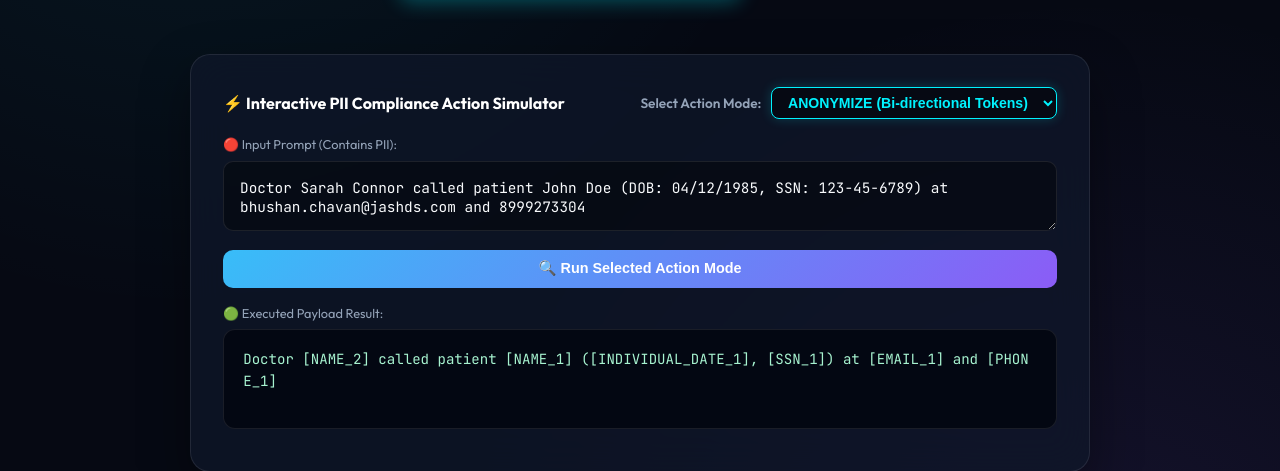
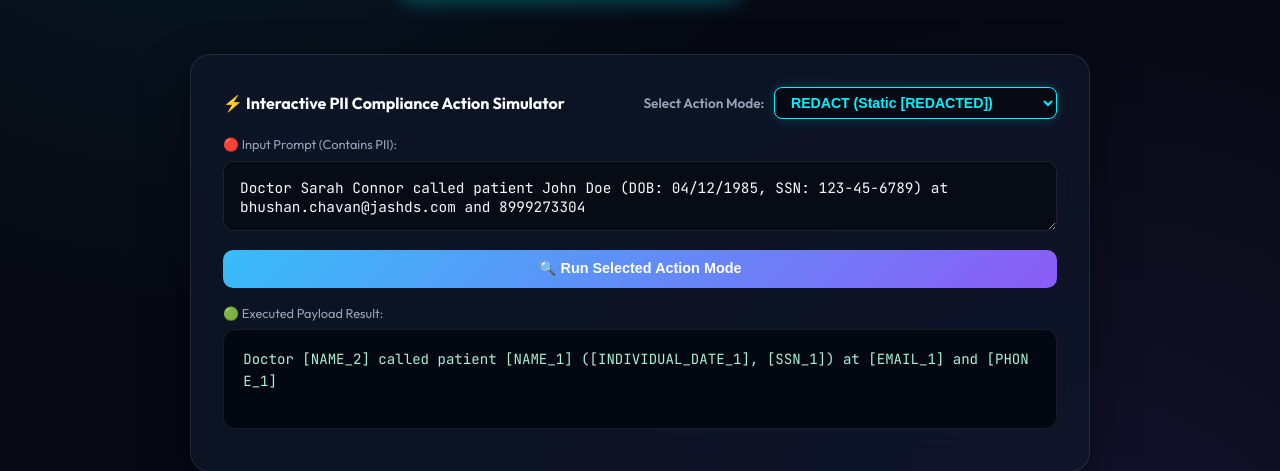
Before and after one commit to Shraddhal11/LLM-Guardrail, a FastAPI app: template pii_proxy/templates/index.html in a window 1280 px wide. Shown: the part 524-995 px from the top of the page. Run offline with FastAPI, Linux system fonts and the light colour scheme; the template is opened without the code that fills it, so the values that code supplies are empty.

Commit message:
feat(policy): scope compliance action modes to exactly 4 supported options (REDACT, BLOCK, HASH, LOG_ONLY)

```diff
--- a/pii_proxy/config.py
+++ b/pii_proxy/config.py
@@ -15,7 +15,7 @@ class Config:
         self.HOST: str = os.getenv("HOST", "0.0.0.0")
         self.PORT: int = int(os.getenv("PORT", "8000"))
 
-        self._pii_action_mode: str = os.getenv("PII_ACTION_MODE", "ANONYMIZE")
+        self._pii_action_mode: str = os.getenv("PII_ACTION_MODE", "REDACT")
         self.DEANONYMIZE_OUTPUT: bool = os.getenv("DEANONYMIZE_OUTPUT", "true").lower() == "true"
         self.ENABLE_AUDIT_LOG: bool = os.getenv("ENABLE_AUDIT_LOG", "true").lower() == "true"
 
--- a/pii_proxy/main.py
+++ b/pii_proxy/main.py
@@ -56,7 +56,7 @@ anonymizer = PIIAnonymizer(detector=detector)
 
 class TestInspectRequest(BaseModel):
     prompt: str
-    mode: Optional[str] = "ANONYMIZE"
+    mode: Optional[str] = "REDACT"
     user_id: Optional[str] = "user_demo"
 
 class UserSyncRequest(BaseModel):
@@ -323,7 +323,7 @@ async def admin_activity(limit: int = 50, violations_only: bool = False, admin:
 class UserActionModeRequest(BaseModel):
     mode: Optional[str] = None
 
-VALID_MODES = {"ANONYMIZE", "REDACT", "HASH", "BLOCK", "LOG_ONLY"}
+VALID_MODES = {"REDACT", "BLOCK", "HASH", "LOG_ONLY"}
 
 @app.put("/api/users/{user_uuid}/action-mode")
 async def set_user_action_mode(user_uuid: str, req: UserActionModeRequest, user: DBUser = Depends(get_current_user)):
@@ -629,7 +629,7 @@ async def test_inspect(req: TestInspectRequest, request: Request, user: DBUser =
     """Inspect and anonymize a prompt. The event is recorded against the signed-in user."""
     vault = PIISessionVault()
     start_time = time.time()
-    mode = req.mode or "ANONYMIZE"
+    mode = req.mode or "REDACT"
 
     try:
         anon_text, matches = anonymizer.process_text(req.prompt, vault, mode=mode)
@@ -771,7 +771,7 @@ async def get_action_mode():
 
 @app.post("/api/config/action-mode")
 async def update_action_mode(req: ConfigUpdateModeRequest):
-    valid_modes = ["ANONYMIZE", "REDACT", "HASH", "BLOCK", "LOG_ONLY"]
+    valid_modes = ["REDACT", "BLOCK", "HASH", "LOG_ONLY"]
     mode = req.mode.upper()
     if mode not in valid_modes:
         raise HTTPException(status_code=400, detail=f"Invalid action mode. Must be one of {valid_modes}")
--- a/pii_proxy/templates/index.html
+++ b/pii_proxy/templates/index.html
@@ -463,7 +463,7 @@
                 </div>
                 <div>
                     <div style="font-size:0.75rem; color:var(--text-secondary);">ACTION MODE</div>
-                    <div style="font-size:1.1rem; font-weight:700; color:#d8b4fe;" id="detail-action-mode">ANONYMIZE</div>
+                    <div style="font-size:1.1rem; font-weight:700; color:#d8b4fe;" id="detail-action-mode">REDACT</div>
                 </div>
                 <div>
                     <div style="font-size:0.75rem; color:var(--text-secondary);">MODEL</div>
@@ -550,10 +550,9 @@
                 <div style="display:flex; align-items:center; gap:0.6rem;">
                     <span style="font-size:0.85rem; color:var(--text-secondary);">Select Action Mode:</span>
                     <select id="landingActionMode" onchange="updateGlobalActionMode(this.value)" style="background:#060913; border:1px solid var(--accent-cyan); color:#00f2fe; border-radius:8px; padding:6px 12px; font-weight:700; font-size:0.88rem; outline:none; cursor:pointer; box-shadow:0 0 12px rgba(0,242,254,0.2);">
-                        <option value="ANONYMIZE" selected>ANONYMIZE (Bi-directional Tokens)</option>
-                        <option value="REDACT">REDACT (Static [REDACTED])</option>
+                        <option value="REDACT" selected>REDACT (Static [REDACTED])</option>
+                        <option value="BLOCK">BLOCK (Strict Reject - HTTP 400)</option>
                         <option value="HASH">HASH (Cryptographic SHA-256)</option>
-                        <option value="BLOCK">BLOCK (Strict Reject - HTTP 400)</option>
                         <option value="LOG_ONLY">LOG_ONLY (Pass Raw + Audit Log)</option>
                     </select>
                 </div>
@@ -630,10 +629,9 @@
                     <div style="display:flex; align-items:center; gap:0.5rem; font-size:0.85rem; color:var(--text-secondary);">
                         <span>Action Mode:</span>
                         <select id="actionModeSelect" onchange="updateGlobalActionMode(this.value)" style="background:#020617; border:1px solid var(--bg-card-border); color:#38bdf8; border-radius:6px; padding:4px 8px; font-weight:600; outline:none; cursor:pointer;">
-                            <option value="ANONYMIZE" selected>ANONYMIZE (Bi-directional Tokens)</option>
-                            <option value="REDACT">REDACT (Static [REDACTED])</option>
+                            <option value="REDACT" selected>REDACT (Static [REDACTED])</option>
+                            <option value="BLOCK">BLOCK (Reject Violation - 400)</option>
                             <option value="HASH">HASH (Cryptographic SHA-256)</option>
-                            <option value="BLOCK">BLOCK (Reject Violation - 400)</option>
                             <option value="LOG_ONLY">LOG_ONLY (Pass Raw + Audit Log)</option>
                         </select>
                     </div>
@@ -834,7 +832,7 @@
             const prompt = document.getElementById('inputPrompt').value;
             if (!prompt) return;
             const selectEl = document.getElementById('actionModeSelect');
-            const selectedMode = selectEl ? selectEl.value : 'ANONYMIZE';
+            const selectedMode = selectEl ? selectEl.value : 'REDACT';
 
             // Sync global server action mode first so all proxy requests use this mode
             await updateGlobalActionMode(selectedMode);
@@ -880,7 +878,7 @@
             const prompt = document.getElementById('landingPromptInput').value;
             if (!prompt) return;
             const selectEl = document.getElementById('landingActionMode');
-            const selectedMode = selectEl ? selectEl.value : 'ANONYMIZE';
+            const selectedMode = selectEl ? selectEl.value : 'REDACT';
 
             // Sync global server action mode first
             await updateGlobalActionMode(selectedMode);
```
Also changed, not shown: frontend/src/views.jsx (+6 -4 lines), pii_proxy/anonymizer.py (+6 -11 lines).
